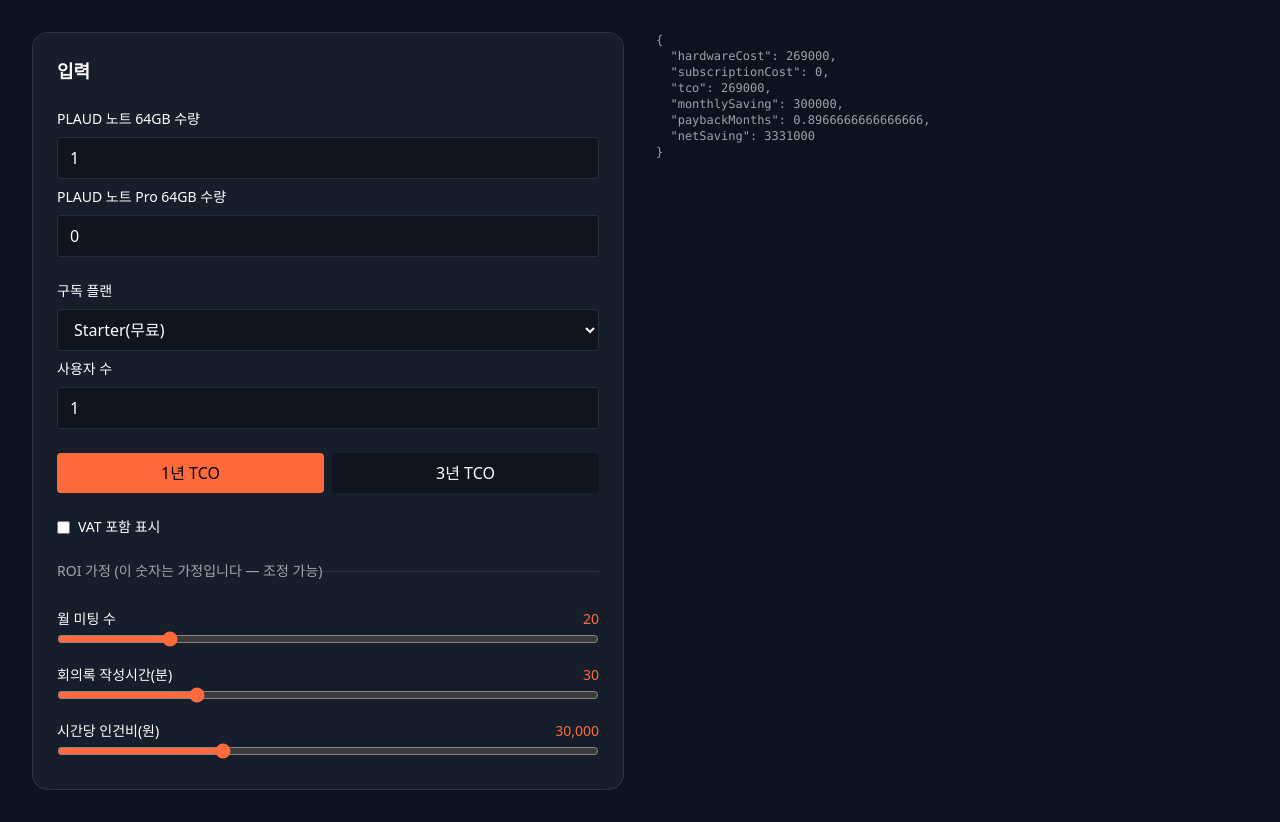
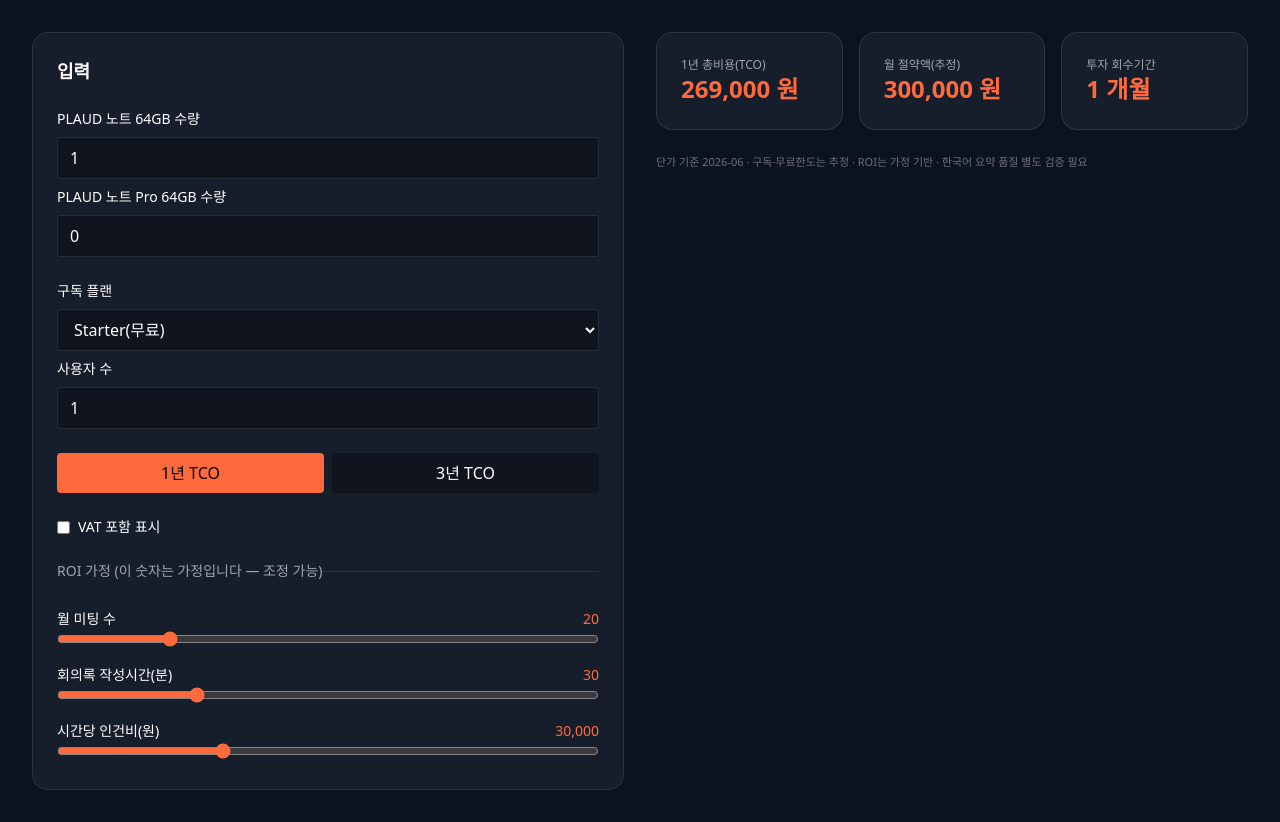
Before and after one commit to Technoetic/plaud-calculator, a React (Vite) app: page / in a window 1280 px wide. Built offline with nearby package versions, Linux system fonts and the light colour scheme.

Commit message:
feat: add ResultDashboard with NumberTicker count-up

```diff
--- a/src/App.tsx
+++ b/src/App.tsx
@@ -1,12 +1,13 @@
 import { useQuote } from "./hooks/useQuote";
 import { InputPanel } from "./components/InputPanel";
+import { ResultDashboard } from "./components/ResultDashboard";
 
 export default function App() {
   const { input, result, set, setRoi } = useQuote();
   return (
     <main className="min-h-screen bg-ink text-white p-8 grid md:grid-cols-2 gap-8">
       <InputPanel input={input} set={set} setRoi={setRoi} />
-      <pre className="text-xs opacity-60">{JSON.stringify(result, null, 2)}</pre>
+      <ResultDashboard result={result} years={input.years} />
     </main>
   );
 }
--- /dev/null
+++ b/src/components/NumberTicker.tsx
@@ -0,0 +1,12 @@
+import { useEffect } from "react";
+import { useMotionValue, useTransform, animate, motion } from "framer-motion";
+
+export function NumberTicker({ value, suffix = "" }: { value: number; suffix?: string }) {
+  const mv = useMotionValue(0);
+  const text = useTransform(mv, (v) => Math.round(v).toLocaleString("en-US") + suffix);
+  useEffect(() => {
+    const controls = animate(mv, value, { duration: 0.9, ease: "easeOut" });
+    return controls.stop;
+  }, [value, mv]);
+  return <motion.span>{text}</motion.span>;
+}
--- /dev/null
+++ b/src/components/ResultDashboard.tsx
@@ -0,0 +1,33 @@
+import { motion } from "framer-motion";
+import type { QuoteResult } from "../lib/calc";
+import { NumberTicker } from "./NumberTicker";
+
+const card = "p-6 rounded-2xl bg-white/5 backdrop-blur border border-white/10";
+
+export function ResultDashboard({ result, years }: { result: QuoteResult; years: number }) {
+  const stats = [
+    { label: `${years}년 총비용(TCO)`, value: result.tco, suffix: " 원" },
+    { label: "월 절약액(추정)", value: result.monthlySaving, suffix: " 원" },
+    { label: "투자 회수기간", value: Math.round(result.paybackMonths * 10) / 10, suffix: " 개월" },
+  ];
+  return (
+    <section className="space-y-6">
+      <div className="grid grid-cols-3 gap-4">
+        {stats.map((s, i) => (
+          <motion.div key={s.label} className={card}
+            initial={{ opacity: 0, y: 16 }} animate={{ opacity: 1, y: 0 }}
+            transition={{ delay: i * 0.12, duration: 0.5 }}>
+            <div className="text-xs text-white/60">{s.label}</div>
+            <div className="text-2xl font-bold text-accent">
+              <NumberTicker value={s.value} suffix={s.suffix} />
+            </div>
+          </motion.div>
+        ))}
+      </div>
+      <p className="text-[11px] text-white/40">
+        {/* 단가 기준 2026-06 · 구독·무료한도는 추정 · ROI는 가정 기반 · 한국어 요약 품질 별도 검증 필요 */}
+        단가 기준 2026-06 · 구독·무료한도는 추정 · ROI는 가정 기반 · 한국어 요약 품질 별도 검증 필요
+      </p>
+    </section>
+  );
+}
```
Also changed, not shown: 1 other file (tests, documents, lock files or other folders).
